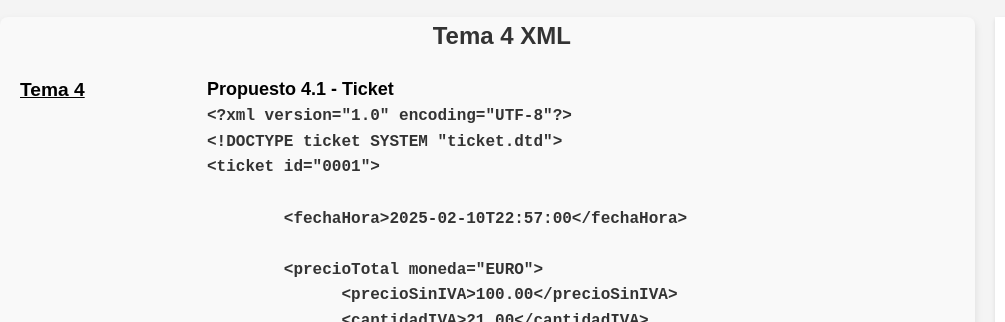
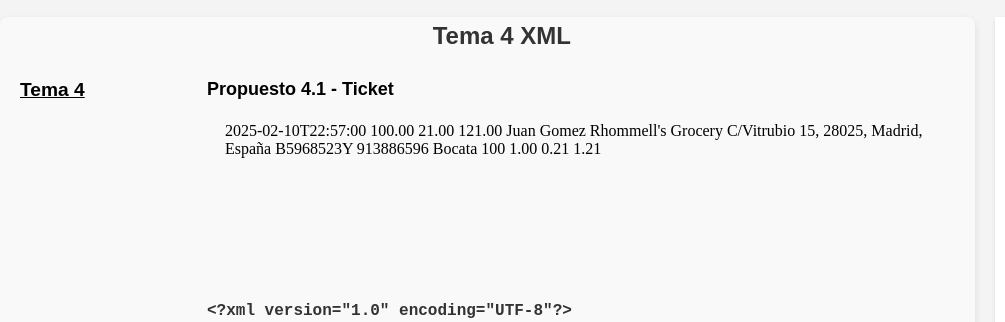
Before and after one commit to RhogerC/Rhopository, a plain HTML site: page asignaturas/LM/2EV/Tema4/Tema4LM.html in a window 1280 px wide. Shown: the part 197-519 px from the top of the page, 0-1005 px from the left. Drawn offline with Linux system fonts and the light colour scheme; no server answers.

Commit message:
prueba iframe xml

```diff
--- a/asignaturas/LM/2EV/Tema4/Tema4LM.html
+++ b/asignaturas/LM/2EV/Tema4/Tema4LM.html
@@ -89,6 +89,7 @@
                             </div>
                             <div id="contenido">
                                 Propuesto 4.1 - Ticket
+                                <iframe src="Propuestos/Propuesto1_Tema4.xml" frameborder="0"></iframe>
                                 <pre><code id="xml-Propuesto4.1" class="language-xml">Cargando XML...</code></pre>
                                 <br>
                                 Propuesto 4.3 - Comercio
```
